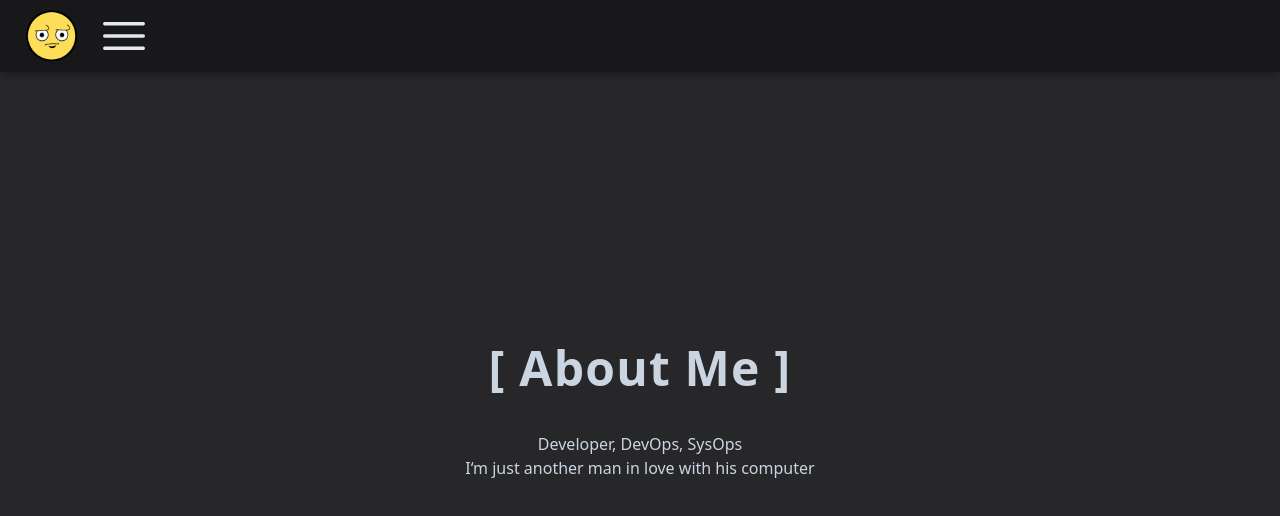
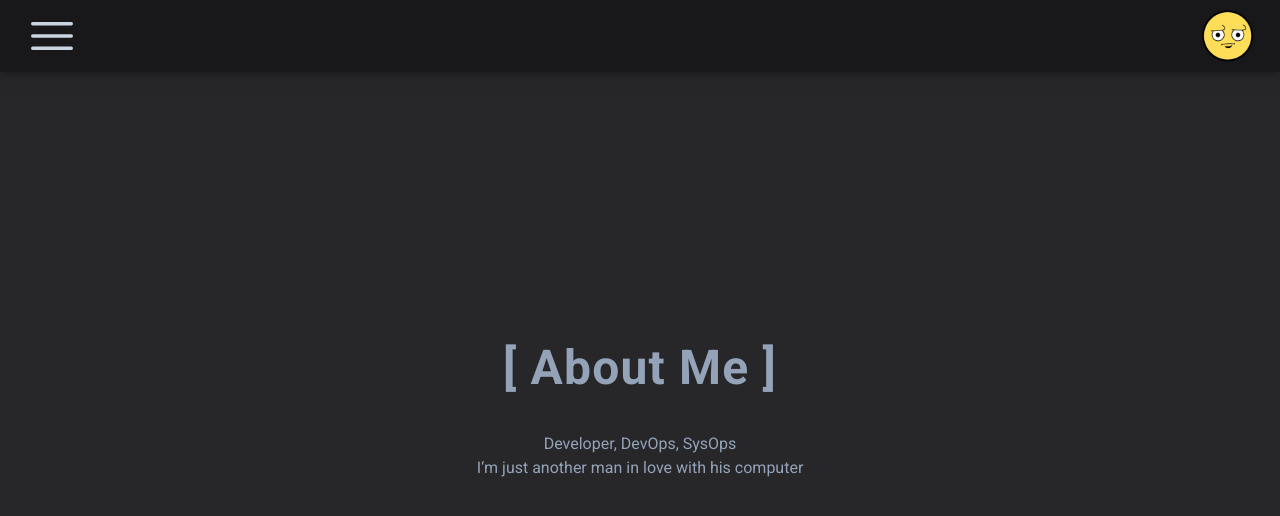
Before and after one commit to iwantmyhatback/twistan, a React (Vite) app in the folder app/: page /about in a window 1280 px wide. Shown: the top 516 px of the page. Built offline with nearby package versions, Linux system fonts and the light colour scheme.

Commit message:
styling adjustments

```diff
--- a/app/index.html
+++ b/app/index.html
@@ -5,6 +5,7 @@
 		<meta property="og:title" content="Twistan" />
 		<meta property="og:image" content="https://avatars.githubusercontent.com/u/50348381" />
 		<meta name="viewport" content="width=device-width, initial-scale=1.0"/>
+		<link href="https://fonts.googleapis.com/css2?family=Roboto:wght@400;500;700&display=swap" rel="stylesheet">
 		<title>Twistan</title>
 	</head>
 	<body>
--- a/app/src/Navbar.jsx
+++ b/app/src/Navbar.jsx
@@ -1,5 +1,5 @@
 import { useState } from 'react';
-import { Bars3Icon, XMarkIcon } from '@heroicons/react/24/solid'
+import { Bars3Icon, MinusIcon } from '@heroicons/react/24/outline'
 import { Link } from 'react-router-dom'
 import menuImage from "./assets/avatar.png";
 
@@ -14,15 +14,15 @@ function Navbar() {
 
 	return (
 		<div className="navbar-base">
-			<div className="px-4 flex">
-				{/* logo */}
-				<div className="navbar-graphic">
-					<img className="" src={menuImage}/>
-				</div>
+			{/* Make the flex container full width and space between elements */}
+			<div className="px-4 flex items-center justify-between w-full">
+				{/* Left side - menu icon and links */}
+				<div className="flex items-center">
 					{/* menu icon */}
 					<div onClick={() => setIsOpen(!isOpen)} className='navbar-graphic'>
-					{isOpen ? <XMarkIcon/> : <Bars3Icon/>}
+						{isOpen ? <MinusIcon key="x-icon"/> : <Bars3Icon key="bars3-icon"/>}
 					</div>
+					{/* Links */}
 					<ul className={`flex transition-opacity ease-in-out delay-100 duration-300 ${isOpen ? 'opacity-100' : 'opacity-0'}`}>
 						{
 							Links.map(link => (
@@ -33,8 +33,16 @@ function Navbar() {
 						}
 					</ul>
 				</div>
+
+				{/* Right side - logo */}
+				<div className="navbar-graphic" key="foo">
+					<a href="/">
+						<img src={menuImage} alt="logo" />
+					</a>
+				</div>
+			</div>
 		</div>
 	);
 }
 
-export default Navbar
+export default Navbar;
--- a/app/src/index.css
+++ b/app/src/index.css
@@ -5,21 +5,17 @@
 
 @layer base {
 	.navbar-base {
-		@apply text-slate-200;
+		@apply text-slate-300;
 		@apply bg-zinc-900;
 		@apply sticky;
 		@apply py-2;
 		@apply shadow-md;
 		@apply drop-shadow-lg;
 	}
-}
 
-@layer base {
 	.navbar-graphic {
 		@apply h-10;        /* Default Height */
 		@apply w-10;        /* Default Width */
-		@apply sm:h-10;
-		@apply sm:w-10;
 		@apply md:h-12;
 		@apply md:w-12;
 		@apply lg:h-14;
@@ -28,43 +24,75 @@
 		@apply mx-2;
 		@apply hover:brightness-125;
 	}
-}
 
-@layer base {
 	.navbar-element {
 		@apply text-base;   /* Default Text Size */
-		@apply sm:text-sm;
-		@apply md:text-base;
-		@apply lg:text-xl;
+		@apply md:text-lg;
+		@apply lg:text-2xl;
 		@apply my-auto;     /* Default Y-axis Margin */
 		@apply mx-2;        /* Default X-axis Margin */
-		@apply sm:mx-2;
 		@apply md:mx-3;
 		@apply lg:mx-4;
 		@apply font-semibold;
+		@apply font-roboto;
 		@apply hover:brightness-125;
 	}
-}
 
-@layer base {
 	.application-base {
-		@apply text-slate-300;
+		@apply text-slate-400;
 		@apply bg-zinc-800;
 		@apply flex;
 		@apply items-center;
 		@apply place-content-center;
 		@apply min-h-screen;
-		@apply font-sans;
+		@apply min-w-full;
+		@apply font-roboto;
 	}
-}
 
-@layer base {
-	.header-base {
+	.header-txt-size {
 		@apply text-3xl;
 		@apply md:text-4xl;
 		@apply lg:text-5xl;
 		@apply font-extrabold;
 		@apply tracking-wide;
+	}
+
+	.header-base {
+		@apply header-txt-size;
 		@apply m-10;
 	}
+
+	.paragraph-txt-size {
+		@apply text-sm;   /* Default Text Size */
+		@apply md:text-base;
+		@apply lg:text-lg;
+	}
 }
+
+@layer component {
+	.about-grid-element {
+		@apply paragraph-txt-size;
+		@apply bg-zinc-700;
+		@apply flex;
+		@apply justify-center;
+		@apply items-center;
+		@apply aspect-square; /* Ensures square shape */
+		@apply rounded-lg;
+		@apply p-3;
+		@apply hover:bg-zinc-600;
+	}
+
+	.about-grid-container {
+		@apply text-slate-300;
+		@apply grid;
+		@apply gap-6;
+		@apply grid-cols-3;
+		@apply justify-center;
+		@apply text-center;
+		@apply items-center;
+		@apply w-full;
+		@apply max-w-lg;
+		@apply mx-auto;
+		@apply p-6;
+	}
+}
--- a/app/src/pages/Home.jsx
+++ b/app/src/pages/Home.jsx
@@ -1,4 +1,5 @@
 import { useState } from 'react';
+import Globe from "../components/Globe"
 
 function Home() {
 	const [visits, setVisits] = useState('');
@@ -7,11 +8,11 @@ function Home() {
 		<>
 			<div className="">
 				<div className="flex-col translate-y-[-10vh]">
-					<div className="header-base flex items-center justify-center">
-						[ Tristan says hello ]
+					<div className="header-base flex justify-center">
+						[ Twistan says hello ]
 					</div>
-					<div className="m-10 flex items-center justify-center">
-						<img src={imageUrl} alt="Image"></img>
+					<div className=" flex justify-center">
+						<img src={imageUrl} alt="Wave"></img>
 					</div>
 				</div>
 			</div>
--- a/app/tailwind.config.js
+++ b/app/tailwind.config.js
@@ -254,6 +254,11 @@ export default {
 			xl: ['0 20px 13px rgb(0 0 0 / 0.03)', '0 8px 5px rgb(0 0 0 / 0.08)'],
 			'2xl': '0 25px 25px rgb(0 0 0 / 0.15)',
 			none: '0 0 #0000',
+		},
+		extend: {
+			fontFamily: {
+				roboto: ['Roboto', 'sans-serif'], // Define roboto as a custom font
+			},
 		},
 		fill: ({ theme }) => ({
 			none: 'none',
```
Lines whose indentation alone changed are shown as unchanged.
